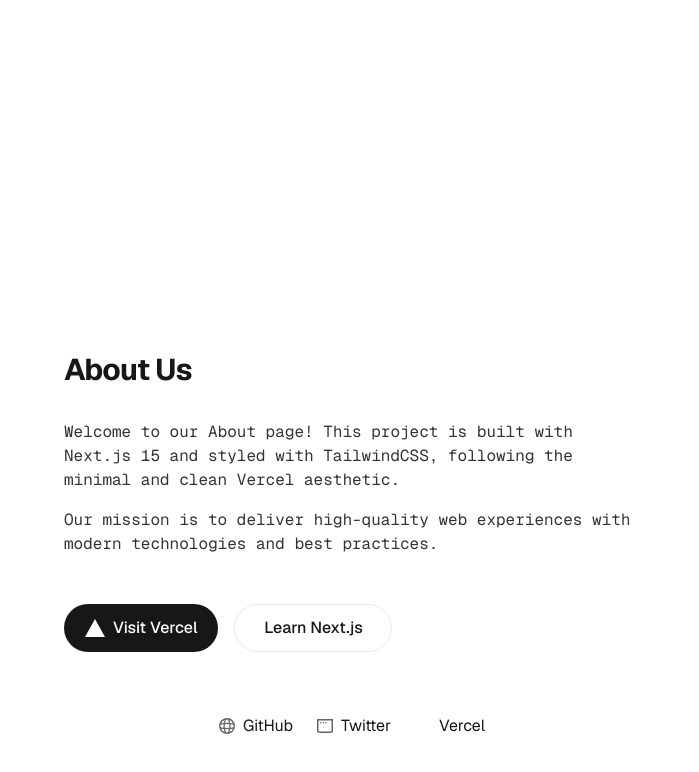
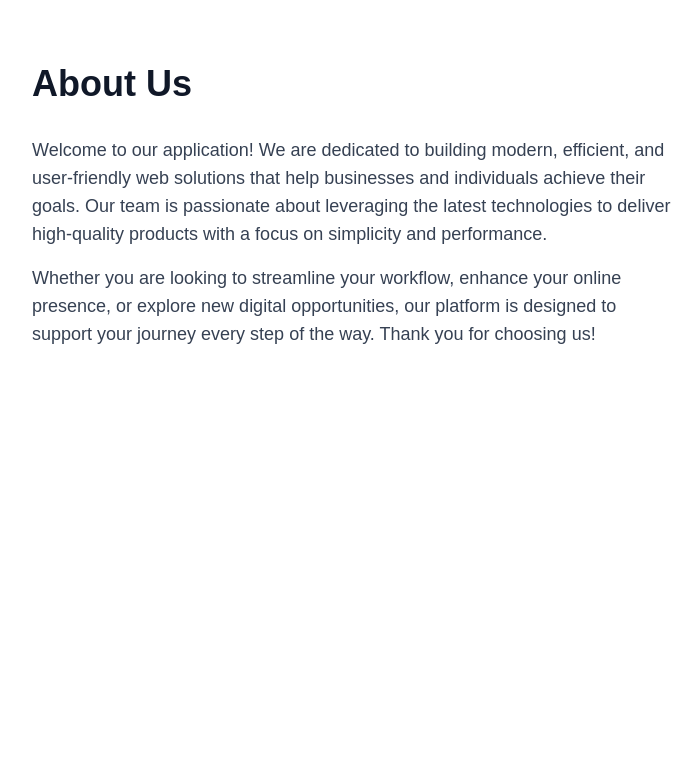
Before and after one commit to malewis5/v0-agent-test-repo, a Next.js app: page /about in a window 1280 px wide. Shown: the top 772 px of the page, without its empty margins (288-987 px from the left). Built offline with nearby package versions, Linux system fonts and the light colour scheme.

Commit message:
Refactor About page layout and content

```diff
--- a/app/about/page.tsx
+++ b/app/about/page.tsx
@@ -1,95 +1,17 @@
-import Image from "next/image";
-
-export default function About() {
+export default function AboutPage() {
   return (
-    <div className="grid grid-rows-[20px_1fr_20px] items-center justify-items-center min-h-screen p-8 pb-20 gap-16 sm:p-20 font-[family-name:var(--font-geist-sans)]">
-      <main className="flex flex-col gap-[32px] row-start-2 items-center sm:items-start">
-        <Image
-          className="dark:invert"
-          src="/vercel.svg"
-          alt="Vercel logo"
-          width={180}
-          height={38}
-          priority
-        />
-        <h1 className="text-3xl font-bold tracking-tight text-center sm:text-left">About Us</h1>
-        <p className="max-w-xl text-base text-center sm:text-left text-black/80 dark:text-white/80 font-[family-name:var(--font-geist-mono)]">
-          Welcome to our About page! This project is built with Next.js 15 and styled with TailwindCSS, following the minimal and clean Vercel aesthetic. <br className="hidden sm:block" />
-          <span className="block mt-4">Our mission is to deliver high-quality web experiences with modern technologies and best practices.</span>
+    <main className="max-w-2xl mx-auto py-16 px-4">
+      <header className="mb-8">
+        <h1 className="text-4xl font-bold text-gray-900 mb-2">About Us</h1>
+      </header>
+      <section className="text-gray-700 text-lg">
+        <p>
+          Welcome to our application! We are dedicated to building modern, efficient, and user-friendly web solutions that help businesses and individuals achieve their goals. Our team is passionate about leveraging the latest technologies to deliver high-quality products with a focus on simplicity and performance.
         </p>
-        <div className="flex gap-4 items-center flex-col sm:flex-row mt-4">
-          <a
-            className="rounded-full border border-solid border-transparent transition-colors flex items-center justify-center bg-foreground text-background gap-2 hover:bg-[#383838] dark:hover:bg-[#ccc] font-medium text-sm sm:text-base h-10 sm:h-12 px-4 sm:px-5 sm:w-auto"
-            href="https://vercel.com/"
-            target="_blank"
-            rel="noopener noreferrer"
-          >
-            <Image
-              className="dark:invert"
-              src="/vercel.svg"
-              alt="Vercel logomark"
-              width={20}
-              height={20}
-            />
-            Visit Vercel
-          </a>
-          <a
-            className="rounded-full border border-solid border-black/[.08] dark:border-white/[.145] transition-colors flex items-center justify-center hover:bg-[#f2f2f2] dark:hover:bg-[#1a1a1a] hover:border-transparent font-medium text-sm sm:text-base h-10 sm:h-12 px-4 sm:px-5 w-full sm:w-auto md:w-[158px]"
-            href="https://nextjs.org/"
-            target="_blank"
-            rel="noopener noreferrer"
-          >
-            Learn Next.js
-          </a>
-        </div>
-      </main>
-      <footer className="row-start-3 flex gap-[24px] flex-wrap items-center justify-center">
-        <a
-          className="flex items-center gap-2 hover:underline hover:underline-offset-4"
-          href="https://github.com/"
-          target="_blank"
-          rel="noopener noreferrer"
-        >
-          <Image
-            aria-hidden
-            src="/globe.svg"
-            alt="Globe icon"
-            width={16}
-            height={16}
-          />
-          GitHub
-        </a>
-        <a
-          className="flex items-center gap-2 hover:underline hover:underline-offset-4"
-          href="https://twitter.com/"
-          target="_blank"
-          rel="noopener noreferrer"
-        >
-          <Image
-            aria-hidden
-            src="/window.svg"
-            alt="Window icon"
-            width={16}
-            height={16}
-          />
-          Twitter
-        </a>
-        <a
-          className="flex items-center gap-2 hover:underline hover:underline-offset-4"
-          href="https://vercel.com/"
-          target="_blank"
-          rel="noopener noreferrer"
-        >
-          <Image
-            aria-hidden
-            src="/vercel.svg"
-            alt="Vercel icon"
-            width={16}
-            height={16}
-          />
-          Vercel
-        </a>
-      </footer>
-    </div>
+        <p className="mt-4">
+          Whether you are looking to streamline your workflow, enhance your online presence, or explore new digital opportunities, our platform is designed to support your journey every step of the way. Thank you for choosing us!
+        </p>
+      </section>
+    </main>
   );
 }
```
